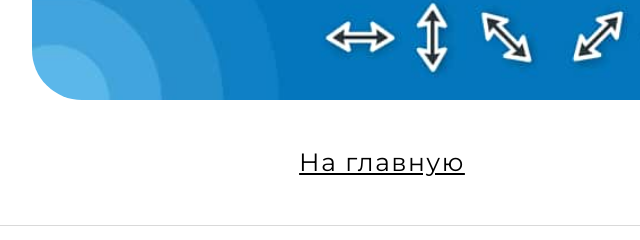
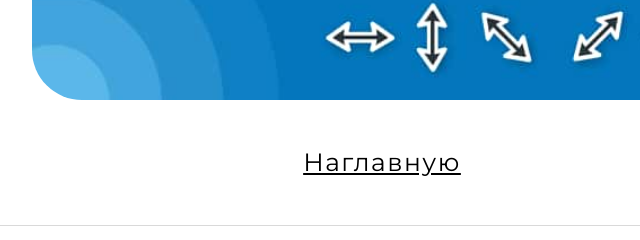
Before and after one commit to SolinCode/blog.solinofficial.com, an Eleventy site: page src/articles/beautiful-windows-eleven/index.md in a window 1280 px wide. Shown: the part 6125-6365 px from the top of the page, 258-898 px from the left. Built offline with nearby package versions, Linux system fonts and the light colour scheme; Eleventy itself is replaced by a stand-in of ours; files that its build step writes are made by us from their sources.

Commit message:
Тест1

```diff
--- a/src/layouts/article.njk
+++ b/src/layouts/article.njk
@@ -17,7 +17,7 @@ layout: page.njk
             {{ content | safe }}
         </div>
         <p class="notice">
-            <a class="notice__link" href="/">На главную</a>
+            <a class="notice__link" href="/">Наглавную</a>
         </p>
     </section>
 </main>
```
